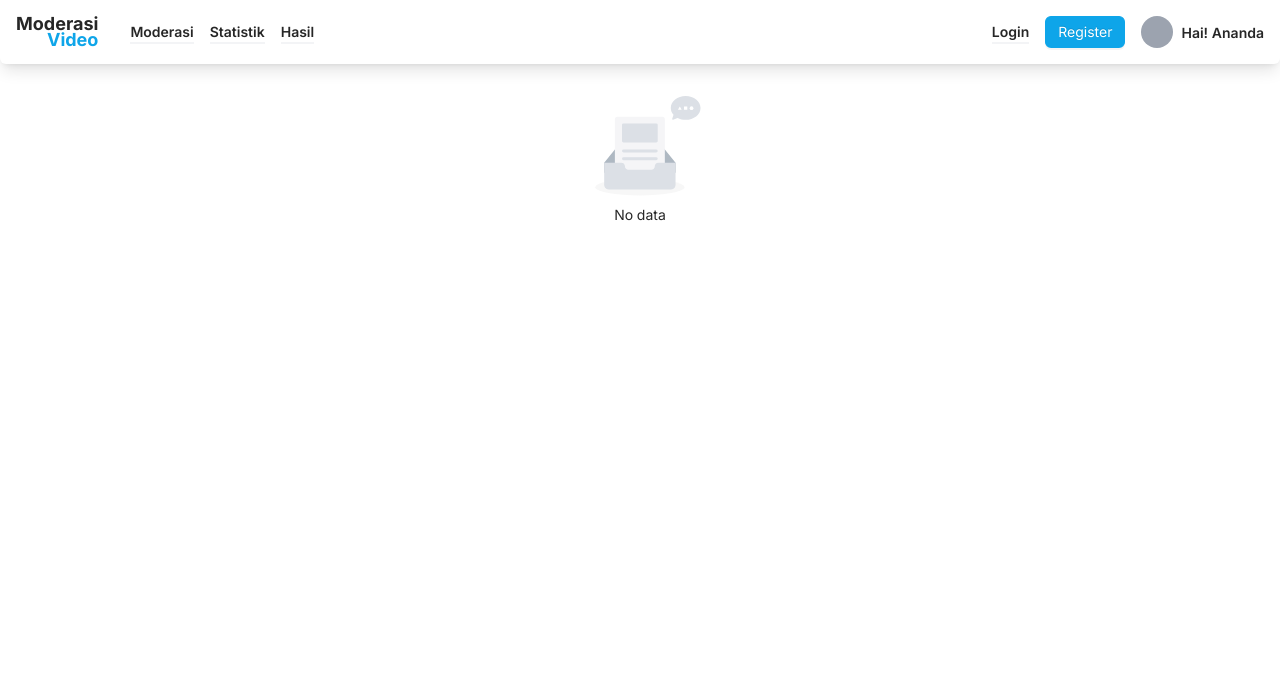
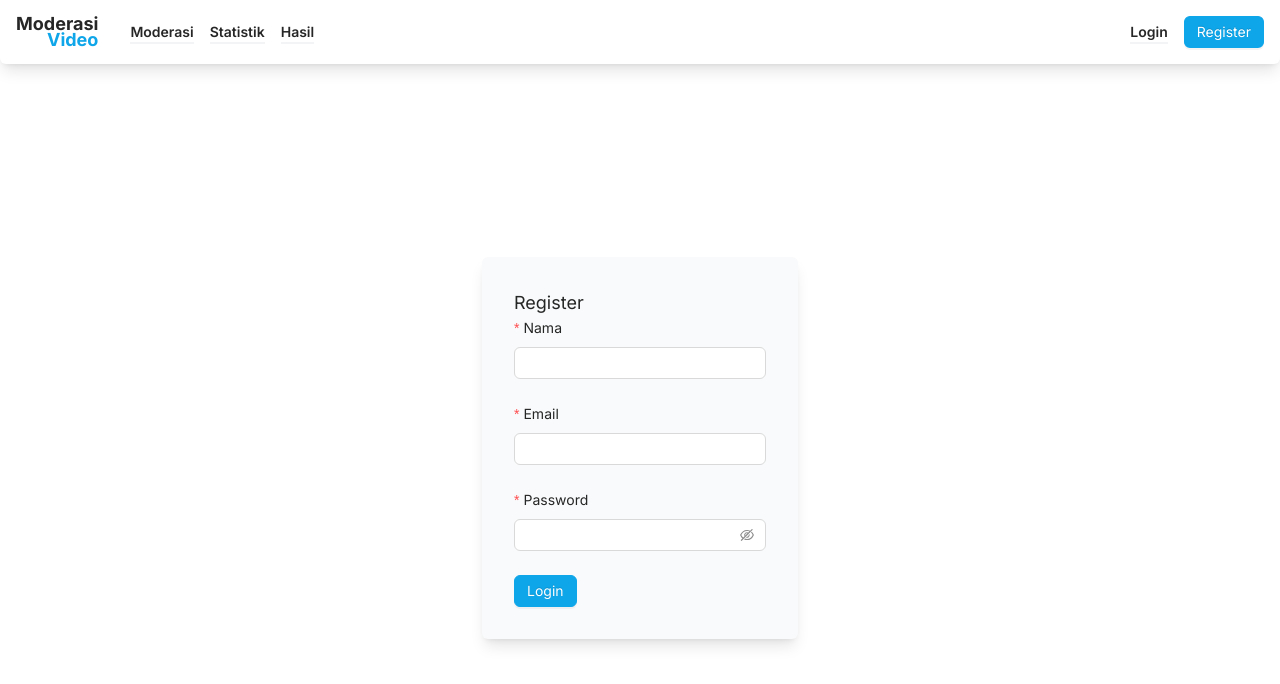
Before and after one commit to anandasatriaadi/kpid-front-end, a Next.js app: page /register in a window 1280 px wide. Shown: the top 684 px of the page. Built offline with nearby package versions, Linux system fonts and the light colour scheme.

Commit message:
feat: user authentication integration with backend

```diff
--- a/components/Navbar.tsx
+++ b/components/Navbar.tsx
@@ -1,11 +1,15 @@
-import { Button, Divider, Drawer, Dropdown, Menu, Space } from "antd";
+import { Button, Drawer, Dropdown, Menu } from "antd";
 import Link from "next/link";
-import React, { useEffect, useState } from "react";
+import React, { useContext, useEffect, useState } from "react";
 import Navlink from "./Navlink";
 import debounce from "../utils/Debounce";
+import { AuthContext, AuthContextInterface } from "../context/AuthContext";
 
 function Navbar() {
   const [open, setOpen] = useState(false);
+  const { isLoggedIn, userData, logout } = useContext(
+    AuthContext
+  ) as AuthContextInterface;
 
   const showDrawer = () => {
     setOpen(true);
@@ -32,11 +36,17 @@ function Navbar() {
         },
         {
           key: "3",
-          label: <Link href="/logout">Logout</Link>,
+          label: (
+            <Link href="/">
+              <a onClick={logout}>Logout</a>
+            </Link>
+          ),
         },
       ]}
     />
   );
+
+  // Adding event listener to make navbar hide and show on scroll
   useEffect(() => {
     document.addEventListener(
       "scroll",
@@ -99,21 +109,26 @@ function Navbar() {
         <div>
           {/* Desktop View */}
           <div className="hidden md:flex gap-x-4 items-center">
+            {!isLoggedIn ? (
+              <>
                 <Navlink route="/login" title="Login" />
                 <Navlink
                   className="ant-btn ant-btn-primary"
-              route="/login"
+                  route="/register"
                   title="Register"
                   useLinkStyle={false}
                 />
+              </>
+            ) : (
               <div className="flex items-center">
                 <span className="p-4 rounded-full bg-gray-400 mr-2"></span>
                 <Dropdown overlay={accountMenu} placement="bottomRight">
                   <a onClick={(e) => e.preventDefault()}>
-                  <p>Hai! Ananda</p>
+                    <p>Hai! {userData.name}</p>
                   </a>
                 </Dropdown>
               </div>
+            )}
           </div>
 
           {/* Mobile View */}
@@ -136,6 +151,7 @@ function Navbar() {
               />
               <Navlink className="text-lg" route="/result" title="Hasil" />
             </div>
+            {!isLoggedIn ? (
               <div className="flex gap-4 mt-4 bg-white">
                 <Navlink
                   className="flex items-center flex-1 justify-center"
@@ -146,18 +162,20 @@ function Navbar() {
 
                 <Navlink
                   className="ant-btn ant-btn-primary flex-1"
-                route="/login"
+                  route="/register"
                   title="Register"
                   useLinkStyle={false}
                 />
               </div>
+            ) : (
               <Button
                 className="h-min flex mt-4 p-2 items-center justify-center"
                 type="primary"
               >
                 <span className="p-4 rounded-full bg-sky-200 mr-2"></span>
-              Hai! Ananda
+                Hai! {userData.name}
               </Button>
+            )}
           </Drawer>
         </div>
       </div>
--- /dev/null
+++ b/context/AuthContext.tsx
@@ -0,0 +1,105 @@
+import { message } from "antd";
+import { useRouter } from "next/router";
+import React, {
+  createContext,
+  FC,
+  ReactNode,
+  useContext,
+  useEffect,
+  useState,
+} from "react";
+
+export interface AuthContextInterface {
+  isLoggedIn: boolean;
+  userData: { [key: string]: any };
+  login: (values: any) => void;
+  logout: () => void;
+}
+
+type AuthProviderProps = {
+  children: ReactNode;
+};
+
+export const AuthContext = createContext<AuthContextInterface | null>(null);
+
+export const AuthProvider: FC<AuthProviderProps> = ({ children }) => {
+  const router = useRouter();
+
+  // Initial States
+  const [isLoggedIn, setIsLoggedIn] = useState(false);
+  const [userData, setUserData] = useState({});
+
+  const checkToken = async () => {
+    let userToken = localStorage.getItem("token");
+    if (userToken != null) {
+      const response = await fetch("http://localhost:5000/api/user", {
+        method: "GET",
+        headers: { Authorization: userToken },
+      }).catch((err) => console.log(err));
+
+      if (response != null) {
+        let res = JSON.parse(await response.text());
+        if (response.status == 200) {
+          setIsLoggedIn(true);
+          setUserData(res.data);
+        } else {
+          localStorage.removeItem("token");
+          setIsLoggedIn(false);
+          setUserData({});
+          message.warning("Logging Out");
+        }
+      }
+    }
+  };
+
+  // Login if token is valid
+  useEffect(() => {
+    checkToken();
+  }, []);
+
+  // Login method, values are from login form (AntDesign)
+  const login = (values: { [key: string]: any }) => {
+    let form = new FormData();
+    for (const key in values) {
+      form.append(key, values[key]);
+    }
+
+    let requestOptions: RequestInit = {
+      method: "POST",
+      body: form,
+      redirect: "follow",
+    };
+
+    fetch("http://localhost:5000/api/login", requestOptions)
+      .then((response) => response.text())
+      .then((result) => {
+        let res = JSON.parse(result);
+        if (res.status == 200) {
+          localStorage.setItem("token", res.data.token);
+          setIsLoggedIn(true);
+          setUserData(res.data.user_data);
+          message.success("Login Success");
+          setTimeout(() => {
+            router.push("/");
+          }, 200);
+        } else {
+          message.error(res.data.message);
+        }
+      })
+      .catch((error) => console.log("error", error));
+  };
+
+  // Logout method
+  const logout = () => {
+    message.loading("Logging Out", 0.5);
+    localStorage.removeItem("token");
+    setIsLoggedIn(false);
+    setUserData({});
+  };
+
+  return (
+    <AuthContext.Provider value={{ isLoggedIn, userData, login, logout }}>
+      {children}
+    </AuthContext.Provider>
+  );
+};
--- a/pages/_app.tsx
+++ b/pages/_app.tsx
@@ -1,8 +1,14 @@
 import '../styles/style.scss'
 import type { AppProps } from 'next/app'
 
+import { AuthProvider } from "../context/AuthContext";
+
 function MyApp({ Component, pageProps }: AppProps) {
-  return <Component {...pageProps} />
+  return (
+    <AuthProvider>
+      <Component {...pageProps} />
+    </AuthProvider>
+  );
 }
 
 export default MyApp
--- a/pages/login.tsx
+++ b/pages/login.tsx
@@ -1,11 +1,17 @@
-import { Button, Empty, Form, Input } from "antd";
+import { Button, Form, Input } from "antd";
 import type { NextPage } from "next";
 import Head from "next/head";
+import { useRouter } from "next/router";
+import { useContext } from "react";
 import Navbar from "../components/Navbar";
+import { AuthContext, AuthContextInterface } from "../context/AuthContext";
 
 const Home: NextPage = () => {
+  let router = useRouter();
+  const { login } = useContext(AuthContext) as AuthContextInterface;
+
   const onFinish = (values: any) => {
-    console.log("Success:", values);
+    login(values);
   };
 
   const onFinishFailed = (errorInfo: any) => {
@@ -24,10 +30,10 @@ const Home: NextPage = () => {
         <div className="flex flex-col min-h-screen">
           <Navbar />
           <div className="my-auto mx-4 sm:m-auto">
-            <div className="sm:bg-sky-50 p-8 rounded-md sm:shadow-lg">
+            <div className="sm:bg-gray-50 p-8 rounded-md sm:shadow-lg">
               <h1 className="text-lg">Login</h1>
               <Form
-                name="basic"
+                name="login_form"
                 onFinish={onFinish}
                 onFinishFailed={onFinishFailed}
                 autoComplete="off"
--- a/pages/register.tsx
+++ b/pages/register.tsx
@@ -1,9 +1,44 @@
-import { Button, Empty } from "antd";
+import { Button, Form, Input, message } from "antd";
 import type { NextPage } from "next";
 import Head from "next/head";
+import { useRouter } from "next/router";
 import Navbar from "../components/Navbar";
 
 const Home: NextPage = () => {
+  let router = useRouter();
+
+  const onFinish = (values: any) => {
+    let form = new FormData();
+    for (const key in values) {
+      form.append(key, values[key]);
+    }
+
+    let requestOptions: RequestInit = {
+      method: "POST",
+      body: form,
+      redirect: "follow",
+    };
+
+    fetch("http://localhost:5000/api/signup", requestOptions)
+      .then((response) => response.text())
+      .then((result) => {
+        let res = JSON.parse(result);
+        if (res.status == 201) {
+          message.success(res.data);
+          setTimeout(() => {
+            router.push("/login");
+          }, 200);
+        } else {
+          message.error(res.data);
+        }
+      })
+      .catch((error) => console.log("error", error));
+  };
+
+  const onFinishFailed = (errorInfo: any) => {
+    console.log("Failed:", errorInfo);
+  };
+
   return (
     <div>
       <Head>
@@ -13,9 +48,55 @@ const Home: NextPage = () => {
       </Head>
 
       <div className="container mx-auto">
-        <Navbar />
-        <div>
-          <Empty />
+        <div className="flex flex-col min-h-screen">
+          <Navbar />
+          <div className="my-auto mx-4 sm:m-auto">
+            <div className="sm:bg-gray-50 p-8 rounded-md sm:shadow-lg">
+              <h1 className="text-lg">Register</h1>
+              <Form
+                name="register_form"
+                onFinish={onFinish}
+                onFinishFailed={onFinishFailed}
+                autoComplete="off"
+                layout="vertical"
+              >
+                <Form.Item
+                  label="Nama"
+                  name="name"
+                  rules={[
+                    { required: true, message: "Please input your name!" },
+                  ]}
+                >
+                  <Input />
+                </Form.Item>
+                <Form.Item
+                  label="Email"
+                  name="email"
+                  rules={[
+                    { required: true, message: "Please input your email!" },
+                  ]}
+                >
+                  <Input />
+                </Form.Item>
+
+                <Form.Item
+                  label="Password"
+                  name="password"
+                  rules={[
+                    { required: true, message: "Please input your password!" },
+                  ]}
+                >
+                  <Input.Password />
+                </Form.Item>
+
+                <Form.Item>
+                  <Button type="primary" htmlType="submit">
+                    Login
+                  </Button>
+                </Form.Item>
+              </Form>
+            </div>
+          </div>
         </div>
       </div>
     </div>
```
Lines whose indentation alone changed are shown as unchanged.
